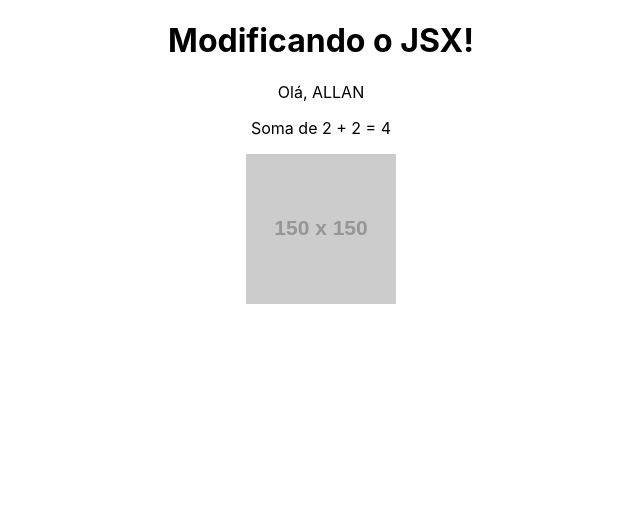
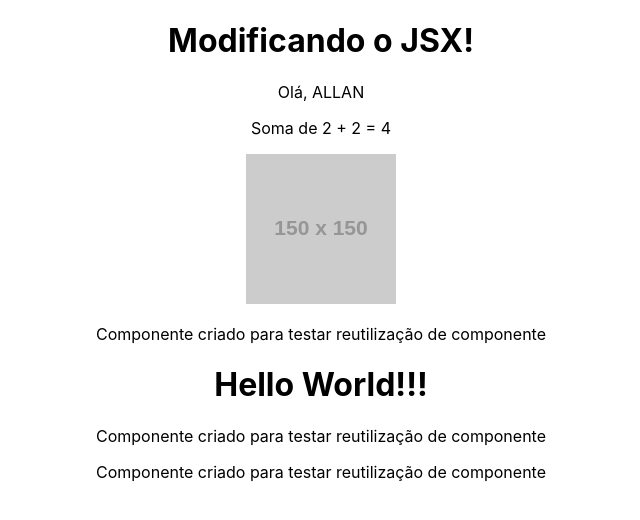
Before and after one commit to allangadelha/estudos-react, a React (Create React App) app: page / in a window 1280 px wide. Shown: the top 520 px of the page, without its empty margins (319-959 px from the left). Built offline with nearby package versions, Linux system fonts and the light colour scheme.

Commit message:
Iniciando com criação de componentes

```diff
--- a/src/App.js
+++ b/src/App.js
@@ -1,4 +1,6 @@
 import './App.css';
+import Frase from './components/Frase';
+import HelloWorld from './components/HelloWorld';
 
 function App() {
 
@@ -17,6 +19,8 @@ function App() {
       <p>Olá, { newName }</p>
       <p>Soma de 2 + 2 = { sum(2,2) }</p>
       <img src={ url } alt="Imagem de teste"/>
+      <HelloWorld />
+      <Frase />
     </div>
   );
 }
--- /dev/null
+++ b/src/components/Frase.js
@@ -0,0 +1,10 @@
+function Frase() {
+
+    return (
+
+        <p>Componente criado para testar reutilização de componente</p>
+
+    )
+}
+
+export default Frase;
--- /dev/null
+++ b/src/components/HelloWorld.js
@@ -0,0 +1,14 @@
+import Frase from "./Frase";
+
+function HelloWorld() {
+
+    return (
+        <div>
+            <Frase />
+            <h1>Hello World!!!</h1>
+            <Frase />
+        </div>
+    )
+
+}
+export default HelloWorld;
```
